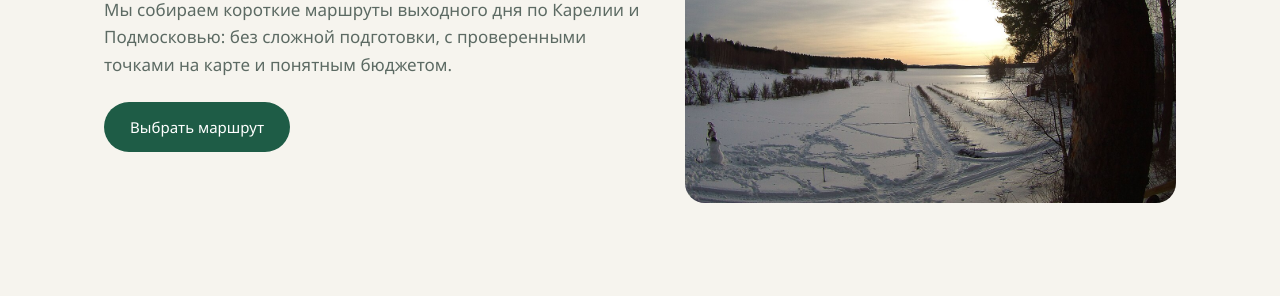
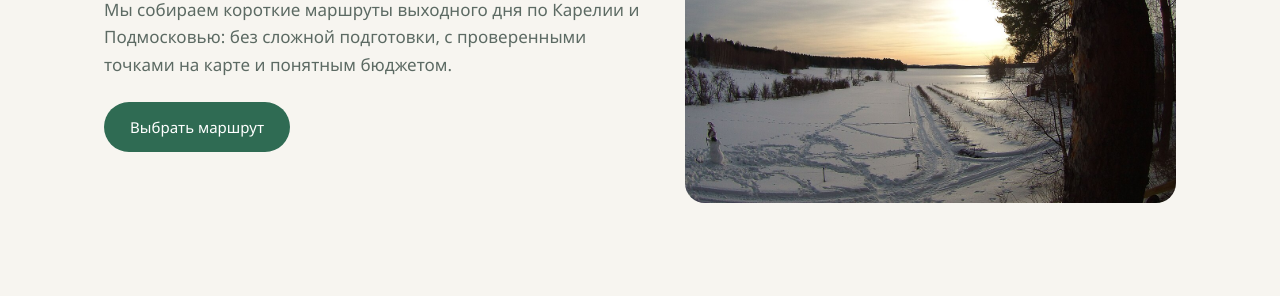
Before and after one commit to nestyleonova/frontend-multipage, a plain HTML site: page index.html in a window 1280 px wide. Shown: the part 301-597 px from the top of the page. Drawn offline with Linux system fonts and the light colour scheme.

Commit message:
Новая ветка: обновлена палитра сайта

```diff
--- a/css/style.css
+++ b/css/style.css
@@ -1,9 +1,9 @@
 :root {
     --ink: #1a2420;
     --muted: #5c6a63;
-    --paper: #f6f4ee;
-    --accent: #1e5c46;
-    --accent-soft: #dfe9e2;
+    --paper: #f7f5f0;
+    --accent: #2f6b53;
+    --accent-soft: #e2ece6;
     --line: #d9d4c8;
 }
 
```
